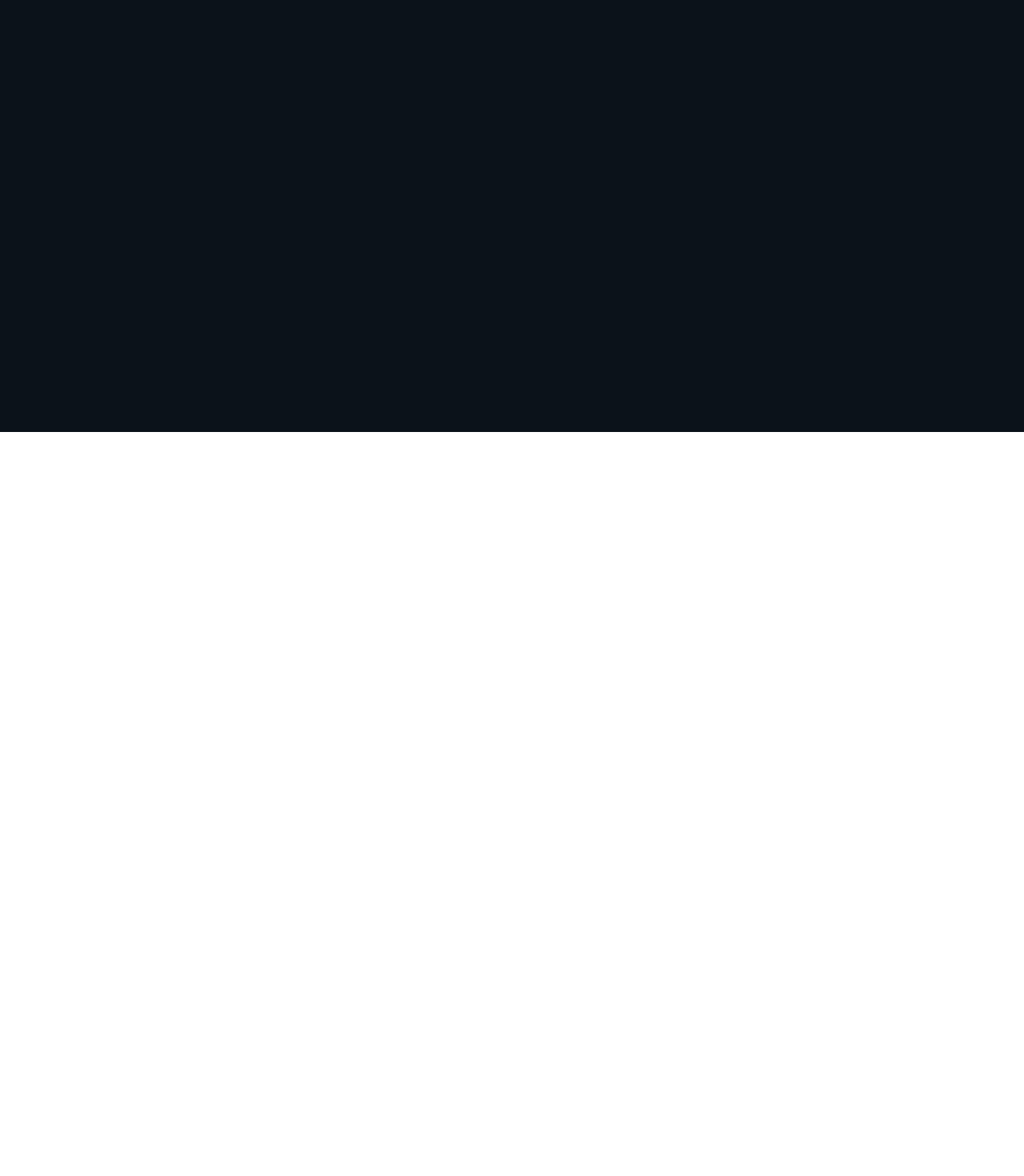
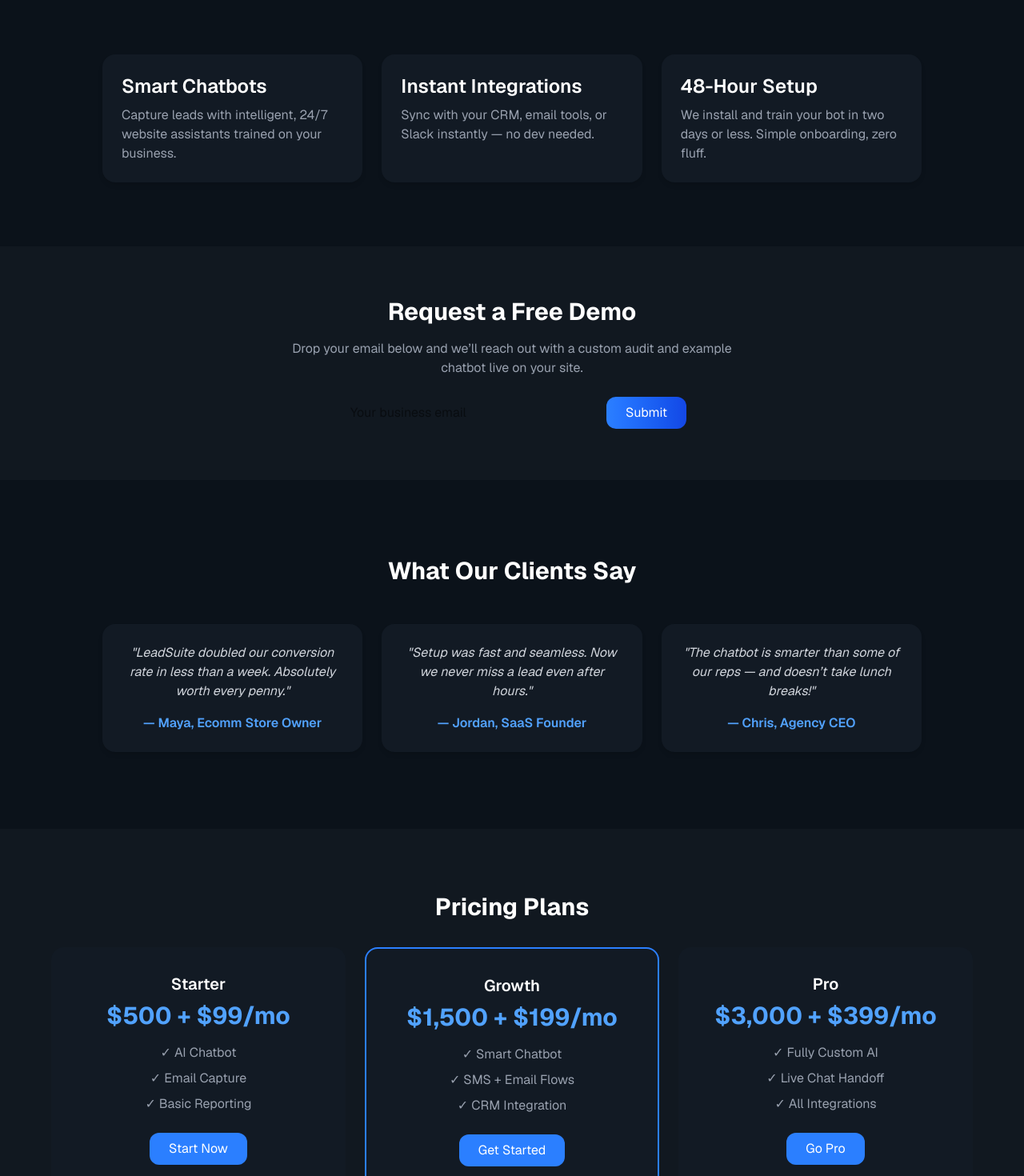
Before and after one commit to LeadSuite/leadsuite, a Next.js app: page / in a window 1280 px wide. Shown: the part 260-1730 px from the top of the page at 80% size. Before the commit the page ends 800 px from the top, so only its background shows below. Built offline with nearby package versions, Linux system fonts and the light colour scheme.

Commit message:
Restore full landing page with working Book Demo button

```diff
--- a/app/page.tsx
+++ b/app/page.tsx
@@ -41,6 +41,101 @@ export default function LeadSuiteLanding() {
           Book a Free Demo
         </a>
       </section>
+
+      {/* Features Section */}
+      <section className="grid grid-cols-1 md:grid-cols-3 gap-6 max-w-5xl mx-auto mb-20">
+        <div className="bg-[#121A24] p-6 rounded-2xl shadow-md" data-aos="fade-up">
+          <h3 className="text-2xl font-semibold mb-2 text-white">Smart Chatbots</h3>
+          <p className="text-gray-400">Capture leads with intelligent, 24/7 website assistants trained on your business.</p>
+        </div>
+        <div className="bg-[#121A24] p-6 rounded-2xl shadow-md" data-aos="fade-up" data-aos-delay="100">
+          <h3 className="text-2xl font-semibold mb-2 text-white">Instant Integrations</h3>
+          <p className="text-gray-400">Sync with your CRM, email tools, or Slack instantly — no dev needed.</p>
+        </div>
+        <div className="bg-[#121A24] p-6 rounded-2xl shadow-md" data-aos="fade-up" data-aos-delay="200">
+          <h3 className="text-2xl font-semibold mb-2 text-white">48-Hour Setup</h3>
+          <p className="text-gray-400">We install and train your bot in two days or less. Simple onboarding, zero fluff.</p>
+        </div>
+      </section>
+
+      {/* Demo CTA Section */}
+      <section className="bg-[#111820] py-16" data-aos="zoom-in">
+        <div className="max-w-xl mx-auto text-center">
+          <h2 className="text-3xl font-bold mb-4">Request a Free Demo</h2>
+          <p className="text-gray-400 mb-6">Drop your email below and we’ll reach out with a custom audit and example chatbot live on your site.</p>
+          <div className="flex flex-col sm:flex-row items-center gap-4 justify-center">
+            <input
+              type="email"
+              placeholder="Your business email"
+              className="px-4 py-2 text-black rounded-xl w-full max-w-xs"
+            />
+            <button className="px-6 py-2 bg-gradient-to-r from-blue-500 to-blue-700 text-white rounded-xl hover:from-blue-600 hover:to-blue-800 transition">
+              Submit
+            </button>
+          </div>
+        </div>
+      </section>
+
+      {/* Testimonials */}
+      <section className="max-w-5xl mx-auto my-24 text-center" data-aos="fade-up">
+        <h2 className="text-3xl font-bold mb-12">What Our Clients Say</h2>
+        <div className="grid md:grid-cols-3 gap-6">
+          <div className="bg-[#121A24] p-6 rounded-2xl shadow-md">
+            <p className="text-gray-300 italic">"LeadSuite doubled our conversion rate in less than a week. Absolutely worth every penny."</p>
+            <p className="mt-4 font-semibold text-blue-400">— Maya, Ecomm Store Owner</p>
+          </div>
+          <div className="bg-[#121A24] p-6 rounded-2xl shadow-md">
+            <p className="text-gray-300 italic">"Setup was fast and seamless. Now we never miss a lead even after hours."</p>
+            <p className="mt-4 font-semibold text-blue-400">— Jordan, SaaS Founder</p>
+          </div>
+          <div className="bg-[#121A24] p-6 rounded-2xl shadow-md">
+            <p className="text-gray-300 italic">"The chatbot is smarter than some of our reps — and doesn’t take lunch breaks!"</p>
+            <p className="mt-4 font-semibold text-blue-400">— Chris, Agency CEO</p>
+          </div>
+        </div>
+      </section>
+
+      {/* Pricing */}
+      <section className="bg-[#111820] py-20 text-center" data-aos="fade-up">
+        <h2 className="text-3xl font-bold mb-8">Pricing Plans</h2>
+        <div className="grid md:grid-cols-3 gap-6 max-w-6xl mx-auto">
+          <div className="bg-[#121A24] p-8 rounded-2xl">
+            <h3 className="text-xl font-semibold mb-2">Starter</h3>
+            <p className="text-3xl font-bold text-blue-400 mb-4">$500 + $99/mo</p>
+            <ul className="text-gray-400 space-y-2 mb-6">
+              <li>✓ AI Chatbot</li>
+              <li>✓ Email Capture</li>
+              <li>✓ Basic Reporting</li>
+            </ul>
+            <button className="bg-blue-500 hover:bg-blue-600 transition px-6 py-2 rounded-xl text-white">Start Now</button>
+          </div>
+          <div className="bg-[#121A24] p-8 rounded-2xl border-2 border-blue-500">
+            <h3 className="text-xl font-semibold mb-2">Growth</h3>
+            <p className="text-3xl font-bold text-blue-400 mb-4">$1,500 + $199/mo</p>
+            <ul className="text-gray-400 space-y-2 mb-6">
+              <li>✓ Smart Chatbot</li>
+              <li>✓ SMS + Email Flows</li>
+              <li>✓ CRM Integration</li>
+            </ul>
+            <button className="bg-blue-500 hover:bg-blue-600 transition px-6 py-2 rounded-xl text-white">Get Started</button>
+          </div>
+          <div className="bg-[#121A24] p-8 rounded-2xl">
+            <h3 className="text-xl font-semibold mb-2">Pro</h3>
+            <p className="text-3xl font-bold text-blue-400 mb-4">$3,000 + $399/mo</p>
+            <ul className="text-gray-400 space-y-2 mb-6">
+              <li>✓ Fully Custom AI</li>
+              <li>✓ Live Chat Handoff</li>
+              <li>✓ All Integrations</li>
+            </ul>
+            <button className="bg-blue-500 hover:bg-blue-600 transition px-6 py-2 rounded-xl text-white">Go Pro</button>
+          </div>
+        </div>
+      </section>
+
+      {/* Footer */}
+      <footer className="text-center text-sm text-gray-500 mt-16">
+        © 2025 LeadSuite. Built with AI. Powered by results.
+      </footer>
     </main>
   );
 }
```
